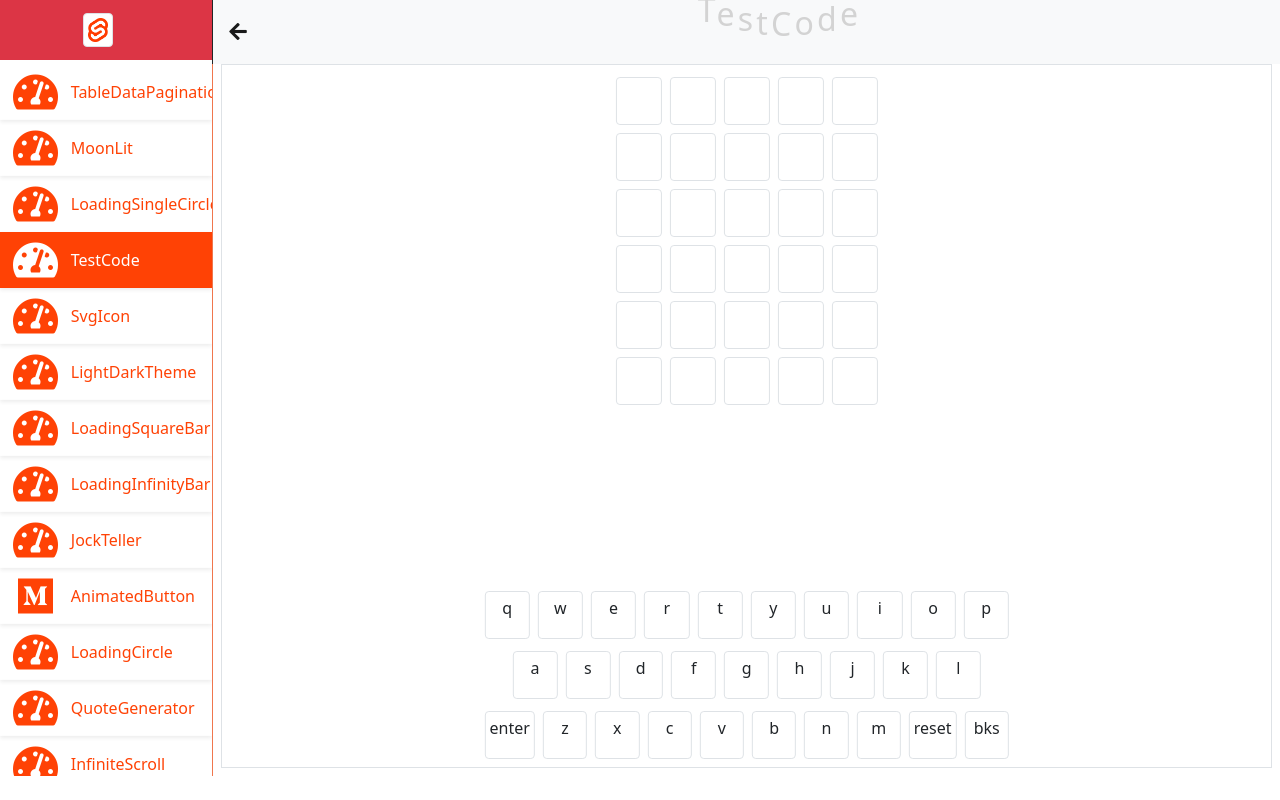
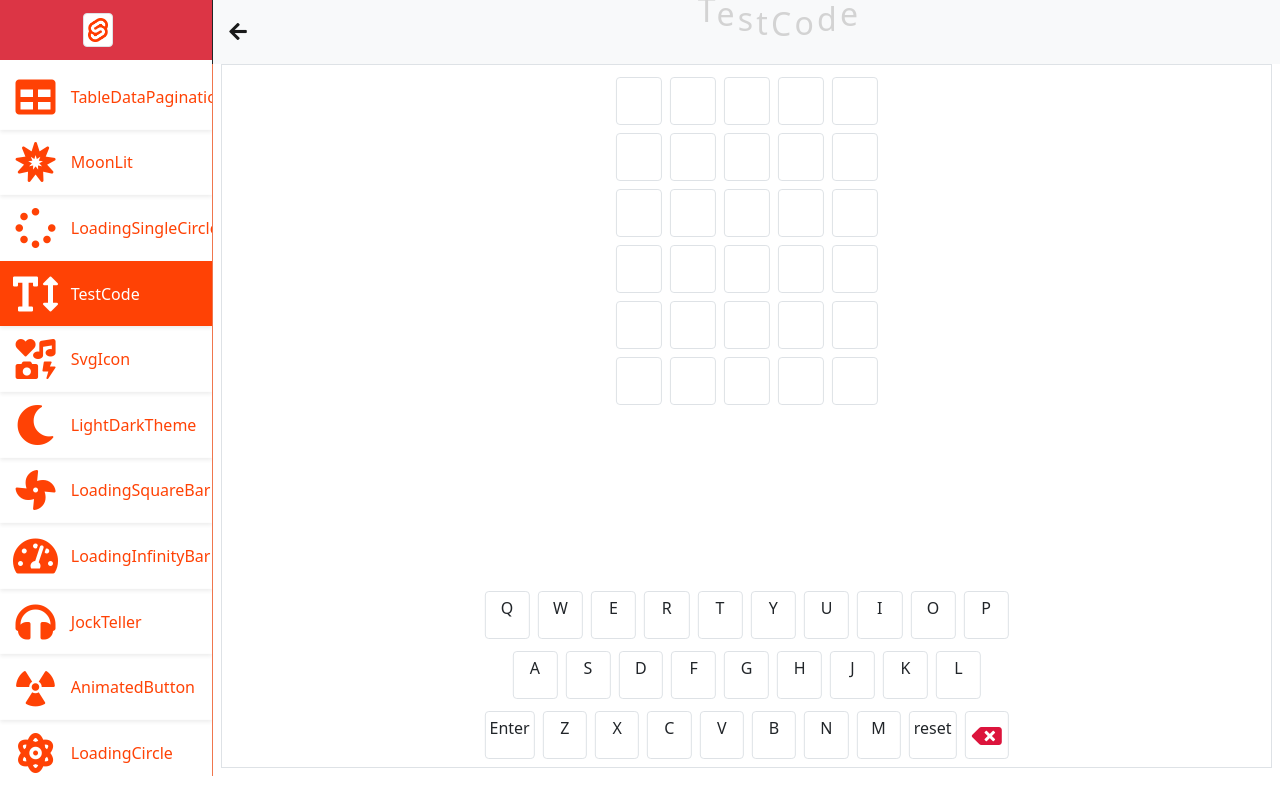
Before and after one commit to SultanCse/Svelte-Components, a Svelte app: page / in a window 1280 px wide. Built offline with nearby package versions, Linux system fonts and the light colour scheme; a web font is replaced by a local one.

Commit message:
sidebar and icon updated

```diff
--- a/public/index.html
+++ b/public/index.html
@@ -1,23 +1,32 @@
 <!DOCTYPE html>
 <html lang="en">
   <head>
-	<meta charset='utf-8'>
-	<meta name='viewport' content='width=device-width,initial-scale=1'>
+    <meta charset="utf-8" />
+    <meta name="viewport" content="width=device-width,initial-scale=1" />
     <title>Svelte Components</title>
-	<link rel='icon' type='image/png' href='/favicon.png'>
-	<link rel='stylesheet' href='/global.css'>
-	<link rel='stylesheet' href='/build/bundle.css'>
-	<link rel="stylesheet" href="https://cdn.jsdelivr.net/npm/bootstrap-icons@1.7.1/font/bootstrap-icons.css">
-	<link rel="stylesheet" href="https://use.fontawesome.com/releases/v5.15.4/css/all.css" integrity="sha384-DyZ88mC6Up2uqS4h/KRgHuoeGwBcD4Ng9SiP4dIRy0EXTlnuz47vAwmeGwVChigm" crossorigin="anonymous">
-	<script defer src='/build/bundle.js'></script>
+    <link rel="icon" type="image/png" href="/favicon.png" />
+    <link rel="stylesheet" href="/global.css" />
+    <link rel="stylesheet" href="/build/bundle.css" />
+    <!-- <link
+      rel="stylesheet"
+      href="https://cdn.jsdelivr.net/npm/bootstrap-icons@1.7.1/font/bootstrap-icons.css"
+    /> -->
+    <link
+      rel="stylesheet"
+      href="https://cdnjs.cloudflare.com/ajax/libs/font-awesome/5.15.4/css/all.min.css"
+      integrity="sha512-1ycn6IcaQQ40/MKBW2W4Rhis/DbILU74C1vSrLJxCq57o941Ym01SwNsOMqvEBFlcgUa6xLiPY/NS5R+E6ztJQ=="
+      crossorigin="anonymous"
+      referrerpolicy="no-referrer"
+    />
+
+    <script defer src="/build/bundle.js"></script>
   </head>
-<body>
-</body>
+  <body></body>
 </html>
 <style>
   /* @import url('https://fonts.googleapis.com/css2?family=Bebas+Neue&family=Comfortaa&family=Kaushan+Script&family=Oswald&family=Raleway:wght@400;500&display=swap'); */
   @import url('https://fonts.googleapis.com/css2?family=Bebas+Neue&family=Comfortaa&family=Kaushan+Script&family=Mochiy+Pop+P+One&family=Oswald&family=Raleway:wght@400;500&display=swap');
-	body{
+  body {
     padding: 0;
   }
 </style>
--- a/src/components/Template.svelte
+++ b/src/components/Template.svelte
@@ -11,22 +11,22 @@ $: console.log(toggleValue);
 
 let activeTab = 'TestCode';
     let sidebarItems=[
-        {name:'TableDataPagination', icon:'fas fa-tachometer-alt', component: TableDataPagination},
-        {name:'MoonLit', icon:'fas fa-tachometer-alt', component: MoonLit},
-        {name:'LoadingSingleCircle', icon:'fas fa-tachometer-alt', component: LoadingSingleCircle},
-        {name:'TestCode', icon:'fas fa-tachometer-alt', component: TestCode},
-        {name:'SvgIcon', icon:'fas fa-tachometer-alt', component: SvgIcon},
-        {name:'LightDarkTheme', icon:'fas fa-tachometer-alt', component: LightDarkTheme},
-        {name:'LoadingSquareBar', icon:'fas fa-tachometer-alt', component: LoadingSquareBar},
+        {name:'TableDataPagination', icon:'fas fa-table', component: TableDataPagination},
+        {name:'MoonLit', icon:'fas fa-bahai', component: MoonLit},
+        {name:'LoadingSingleCircle', icon:'fas fa-spinner', component: LoadingSingleCircle},
+        {name:'TestCode', icon:'fas fa-text-height', component: TestCode},
+        {name:'SvgIcon', icon:"fas fa-icons", component: SvgIcon},
+        {name:'LightDarkTheme', icon:'fas fa-moon', component: LightDarkTheme},
+        {name:'LoadingSquareBar', icon:'fas fa-fan', component: LoadingSquareBar},
         {name:'LoadingInfinityBar', icon:'fas fa-tachometer-alt', component: LoadingInfinityBar},
-        {name:'JockTeller', icon:'fas fa-tachometer-alt', component: JockTeller},
-        {name:'AnimatedButton', icon:"fab fa-medium", component: AnimatedButton},
-        {name:'LoadingCircle', icon:'fas fa-tachometer-alt', component: LoadingCircle},
-        {name:'QuoteGenerator', icon:'fas fa-tachometer-alt', component: QuoteGenerator},
-        {name:'InfiniteScroll', icon:'fas fa-tachometer-alt', component: InfiniteScroll},
-        {name:'Calculator', icon:'fas fa-tachometer-alt', component: Calculator},
-        {name:'Toggle', icon:'fas fa-tachometer-alt', component: Toggle},
-        {name:'AppPoll', icon:'fas fa-tachometer-alt', component: AppPoll},
+        {name:'JockTeller', icon:'fas fa-headphones', component: JockTeller},
+        {name:'AnimatedButton', icon:"fas fa-radiation", component: AnimatedButton},
+        {name:'LoadingCircle', icon:'fas fa-atom', component: LoadingCircle},
+        {name:'QuoteGenerator', icon:'fas fa-quote-left', component: QuoteGenerator},
+        {name:'InfiniteScroll', icon:'fas fa-scroll', component: InfiniteScroll},
+        {name:'Calculator', icon:'fas fa-calculator', component: Calculator},
+        {name:'Toggle', icon:'fas fa-toggle-off', component: Toggle},
+        {name:'AppPoll', icon:'fas fa-chart-line', component: AppPoll},
         {name:'PackageUsages', icon:'fas fa-tachometer-alt', component: PackageUsages}
     ]
 
--- a/src/components/TestCode.svelte
+++ b/src/components/TestCode.svelte
@@ -1,11 +1,12 @@
 <script>
 	import { createEventDispatcher } from 'svelte';
   let word = "";
+  let keyColors = [];
   let rightWord = "light";
-  const falseArray = ['a', 'b', 'c', 'd', 'e', 'f'];
-  const charSet = [['q', 'w', 'e', 'r', 't', 'y', 'u', 'i', 'o', 'p'],
-                   ['a', 's', 'd', 'f', 'g', 'h', 'j', 'k', 'l'],
-                   ['enter', 'z', 'x', 'c', 'v', 'b', 'n', 'm', 'reset', 'bks']];
+  const falseArray = ['A', 'B', 'C', 'D', 'E', 'F'];
+  const charSet = [['Q', 'W', 'E', 'R', 'T', 'Y', 'U', 'I', 'O', 'P'],
+                   ['A', 'S', 'D', 'F', 'G', 'H', 'J', 'K', 'L'],
+                   ['Enter', 'Z', 'X', 'C', 'V', 'B', 'N', 'M', 'reset',]];
 
   let nextCount = 5;
   const keyboardHandeler = (event)=>{
@@ -24,10 +25,9 @@
     if(word.length<nextCount && b!='bks' && b!='reset' && b!='enter'){
       word = word + b;
     }
-    if(word.length != 0 && word.length % 5 == 0 && b=='enter'){
+    if(word.length != 0 && word.length % 5 == 0 && b=='Enter'){
       checkWord();
       nextCount = word.length + 5;
-
     }
     if(b=='bks' ){
       word = word.substring(0, word.length-1);
@@ -39,19 +39,23 @@
     }
     console.log(word);
   }
-
   let colors=[];
   const checkWord = ()=>{
     colors = [];
+    keyColors = [];
        for(let i = 0; i<word.length; i++){
         if(rightWord[i%5] == word[i]){
           colors.push('green');
+          keyColors.push({char: word[i], color: 'green'})
         }else if(rightWord.includes(word[i]) ){
           colors.push('yellow');
+          keyColors.push({char: word[i], color: 'green'})
         }else{
           colors.push('red');
+          keyColors.push({char: word[i], color: 'green'})
         }
-       }
+    }
+      console.log(keyColors);
   }
 
 
@@ -68,7 +72,7 @@
             class="p-1 border rounded h-2 w-100 d-flex justify-content-center"
             style="background-color: {colors[i]};"
           >
-            {item}
+            {item.toUpperCase()}
           </div>
         </div>
       {/each}
@@ -104,18 +108,6 @@
         </div>
       {/each}
     </div>
-
-    <!-- <div
-      type="button"
-      class="btn btn-outline-danger"
-      on:click={() => {
-        word = '';
-        colors = [];
-        nextCount = 5;
-      }}
-    >
-      reset
-    </div> -->
   </div>
   <!-- bottom div -->
   <div class="w-50 mt-2 position-absolute left-50 bottom-0">
@@ -146,7 +138,6 @@
     <!-- row3 -->
     <div class="row mb-1 row-cols-10 gx-2">
       {#each charSet[2] as item, i (i)}
-        <!--{#each expression as name, index (key)}...{/each}-->
         <div class="col my-1 c-p" on:click={() => onScreenKbHandeller(item)}>
           <div
             class="p-1 border rounded h-2 w-100 d-flex justify-content-center"
@@ -155,6 +146,11 @@
           </div>
         </div>
       {/each}
+      <div class="col my-1 c-p" on:click={() => onScreenKbHandeller('bks')}>
+        <div class="p-1 border rounded h-2 w-100 d-flex justify-content-center">
+          <i class="fas fa-backspace icon" />
+        </div>
+      </div>
     </div>
   </div>
 </div>
@@ -173,6 +169,11 @@
   .c-p {
     cursor: pointer;
   }
+  .icon {
+    font-size: 1.5rem;
+    padding-top: 0.5rem;
+    color: crimson;
+  }
 
   @media (max-width: 1000px) {
     .w-25 {
--- a/src/elements/SideBar.svelte
+++ b/src/elements/SideBar.svelte
@@ -37,7 +37,7 @@
 
 <style>
   .icon {
-    padding: 0.5rem;
+    padding: 0.8rem;
     font-size: 2.5rem;
   }
   .title {
@@ -59,9 +59,16 @@
     color: white;
     transition: 0.3s;
   }
+  .item:focus .icon {
+    transform: scale(1.4);
+  }
   .select {
     background: #ff4205;
     color: white;
     transition: 0.3s;
   }
+  .row:hover .icon {
+    transform: scale(1.4);
+    transition: 0.2s;
+  }
 </style>
--- a/src/elements/SvgIcon.svelte
+++ b/src/elements/SvgIcon.svelte
@@ -1,9 +1,11 @@
 <script>
     import "external-svg-loader";
 </script>
-<svg data-src="icons/icon1.svg"
-    width="250"
-    height="250"
-    fill="red"
-    style="color: purple;">
-</svg>
+
+<svg
+  data-src="icons/icon1.svg"
+  width="25"
+  height="25"
+  fill="red"
+  style="color: purple;"
+/>
```
Also changed, not shown: public/build/bundle.css, public/build/bundle.js, 1 other file (tests, documents, lock files or other folders). Lines whose indentation alone changed are shown as unchanged.
